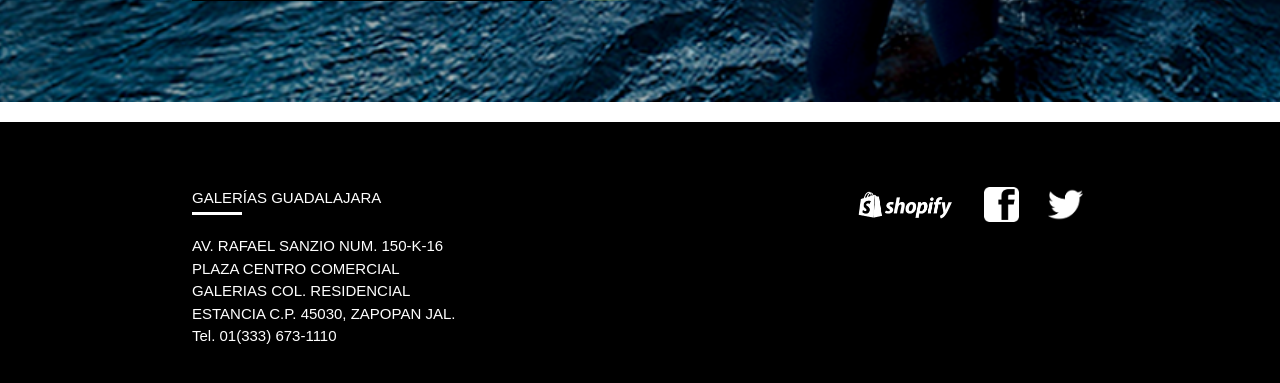
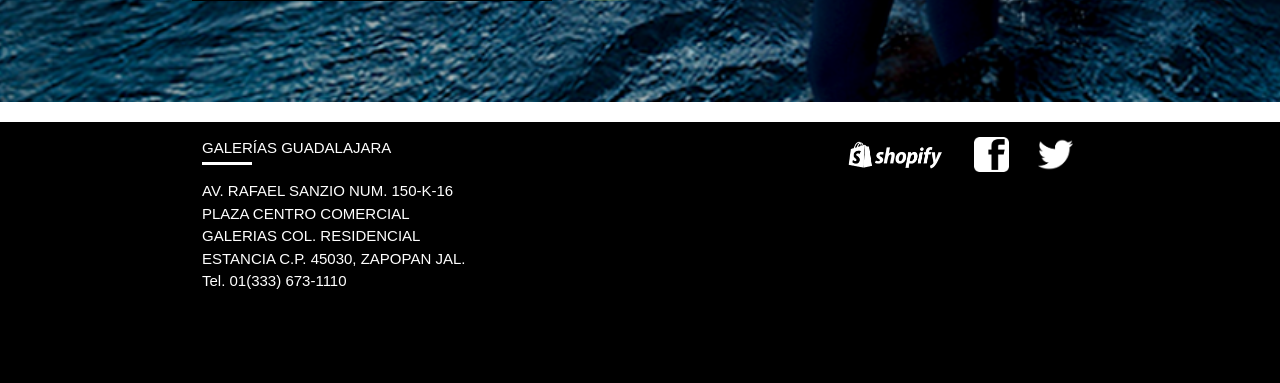
Before and after one commit to pcuervo/vittorio, a WordPress theme: template themes/vittorio/index.php in a window 1280 px wide. Shown: the part 694-1077 px from the top of the page. After the commit the page ends 983 px from the top, so only its background shows below. Run offline with PHP 8.4 and a stand-in for WordPress, Linux system fonts and the light colour scheme; the site name, menu and one post (Sample post) are stand-ins, and other content is empty; some libraries are stand-ins or nearby versions.

Commit message:
footer, eliminacion de margin y padding

```diff
--- a/themes/vittorio/footer.php
+++ b/themes/vittorio/footer.php
@@ -1,10 +1,10 @@
 		<footer class="[ page-footer ]">
 			<div class="[ container ]">
-				<div class="[ row ][ text-right text-center-mobile ]">
+				<div class="[ row ][ text-right text-center-mobile ][ padding--small ]">
 					<div class="[ col s12 m4 l4 ][ white-text ][ text-left ]">
 						<h6>GALERÍAS GUADALAJARA</h6>
 						<div class="[ divider-small ]"></div>
-						<p class="[ margin-top ][ width-300p ]">AV. RAFAEL SANZIO NUM. 150-K-16 PLAZA CENTRO COMERCIAL GALERIAS COL. RESIDENCIAL ESTANCIA C.P. 45030, ZAPOPAN JAL. Tel. 01(333) 673-1110</p>
+						<p class="[ width-300p ]">AV. RAFAEL SANZIO NUM. 150-K-16 PLAZA CENTRO COMERCIAL GALERIAS COL. RESIDENCIAL ESTANCIA C.P. 45030, ZAPOPAN JAL. Tel. 01(333) 673-1110</p>
 					</div>
 					<div class="[ col s12 m8 l8 ]">
 						<a class="[ margin-xsmall ][ inline-flex ]" href=""><img class="[ height-35 ]" src="<?php echo THEMEPATH; ?>img/shopify-icon.png" alt="shopify icon"></a>
--- a/themes/vittorio/sass/components/_global.scss
+++ b/themes/vittorio/sass/components/_global.scss
@@ -361,7 +361,7 @@ ul.staggered-list li {
 
 .page-footer {
   margin-top: 20px;
-  padding: 60px 0px 20px;
+  padding: 0px;
   position: absolute;
   width: 100%;
   background-color: $dark-color;
```
Also changed, not shown: themes/vittorio/style.css.
